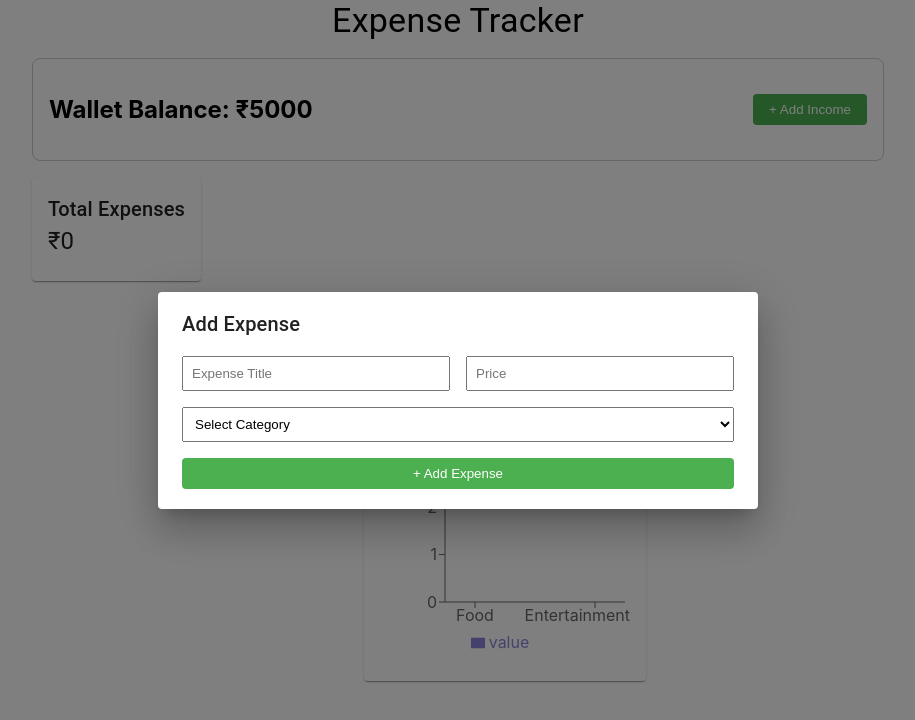
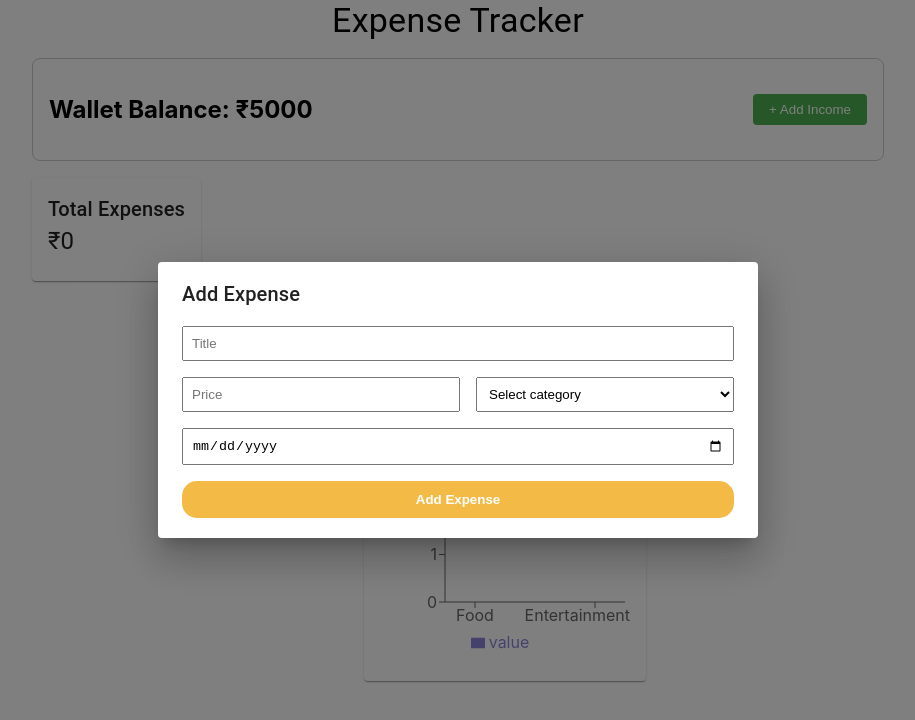
Before and after one commit to Rushikesh1Avachat/expense_tracker, a React (Create React App) app: page / in a window 1280 px wide. Both pictures are taken after a click on the button "+ Add Expense". Shown: the top 720 px of the page, without its empty margins (182-1097 px from the left). Built offline with nearby package versions, Linux system fonts and the light colour scheme.

Commit message:
pass last 5 test cases

```diff
--- a/src/components/ExpenseForm.jsx
+++ b/src/components/ExpenseForm.jsx
@@ -6,22 +6,26 @@ const ExpenseForm = ({ onAdd }) => {
   const [title, setTitle] = useState("");
   const [price, setPrice] = useState("");
   const [category, setCategory] = useState("");
+  const [date, setDate] = useState("");
 
   const handleSubmit = (e) => {
     e.preventDefault();
-    if (!title || !price || !category) return;
+    if (!title || !price || !category || !date) return;
 
+    // Ensure property names match your Transactions List component
     const success = onAdd({
       id: Date.now(),
       title,
       price: parseFloat(price),
       category,
+      date,
     });
 
     if (success) {
       setTitle("");
       setPrice("");
       setCategory("");
+      setDate("");
     }
   };
 
@@ -31,11 +35,11 @@ const ExpenseForm = ({ onAdd }) => {
         <input
           type="text"
           name="title"
-          placeholder="Expense Title"
+          placeholder="Title"
           value={title}
           onChange={(e) => setTitle(e.target.value)}
           required
-          style={{ flex: "1 1 30%", padding: "0.5rem" }}
+          style={{ flex: "1 1 45%", padding: "0.5rem" }}
         />
         <input
           type="number"
@@ -44,36 +48,46 @@ const ExpenseForm = ({ onAdd }) => {
           value={price}
           onChange={(e) => setPrice(e.target.value)}
           required
-          style={{ flex: "1 1 30%", padding: "0.5rem" }}
+          style={{ flex: "1 1 45%", padding: "0.5rem" }}
         />
         <select
           name="category"
           value={category}
           onChange={(e) => setCategory(e.target.value)}
           required
-          style={{ flex: "1 1 30%", padding: "0.5rem" }}
+          style={{ flex: "1 1 45%", padding: "0.5rem" }}
         >
-          <option value="">Select Category</option>
+          <option value="">Select category</option>
           {categories.map((c) => (
             <option key={c} value={c}>
               {c}
             </option>
           ))}
         </select>
+        <input
+          type="date"
+          name="date" // This fixes the primary AssertionError
+          value={date}
+          onChange={(e) => setDate(e.target.value)}
+          required
+          style={{ flex: "1 1 45%", padding: "0.5rem" }}
+        />
 
         <button
           type="submit"
+          className="add-expense-btn" // Good for styling
           style={{
             flex: "1 0 100%",
-            padding: "0.5rem",
-            backgroundColor: "#4caf50",
+            padding: "0.7rem",
+            backgroundColor: "#f3bb45", // Matching the UI in your screenshot
             color: "white",
             border: "none",
+            fontWeight: "bold",
             cursor: "pointer",
-            borderRadius: "4px",
+            borderRadius: "15px",
           }}
         >
-          + Add Expense
+          Add Expense
         </button>
       </div>
     </form>
```
